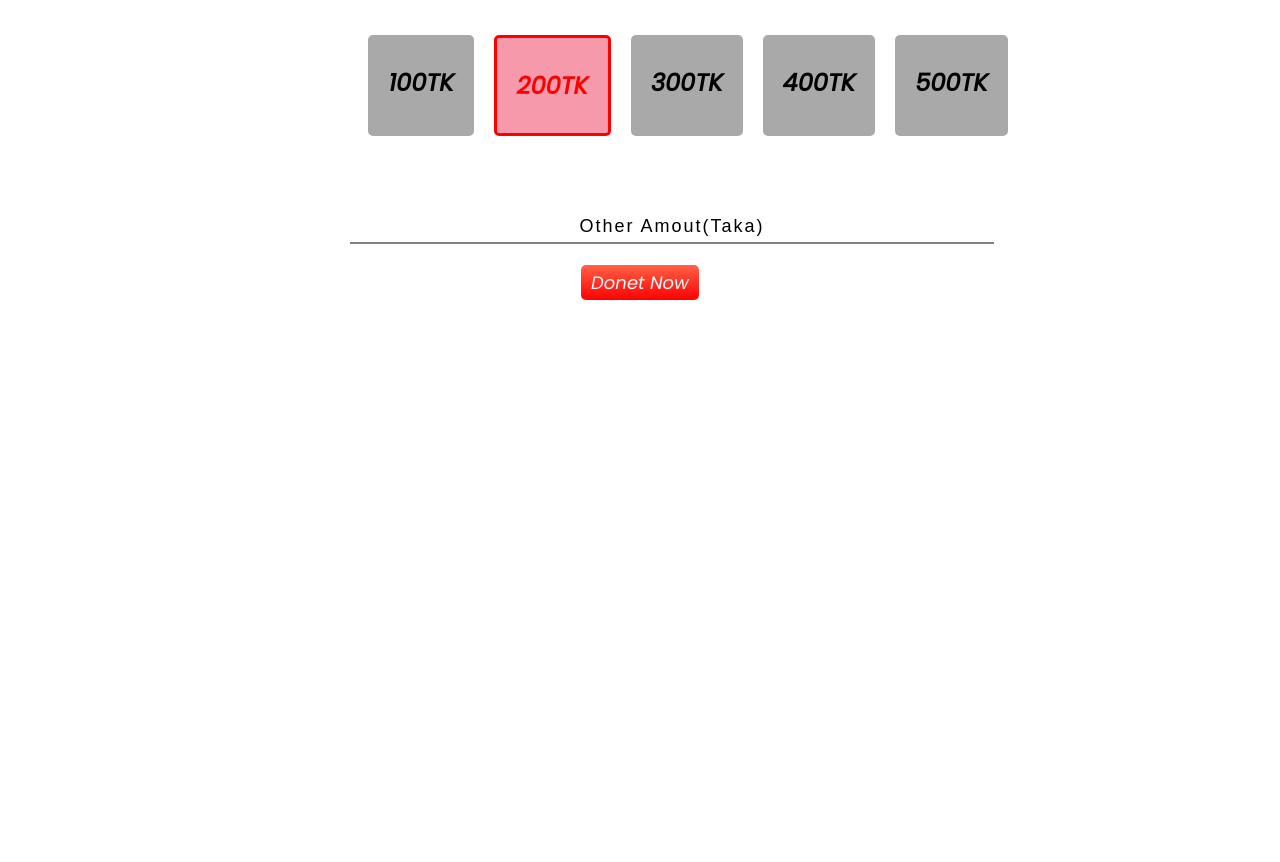
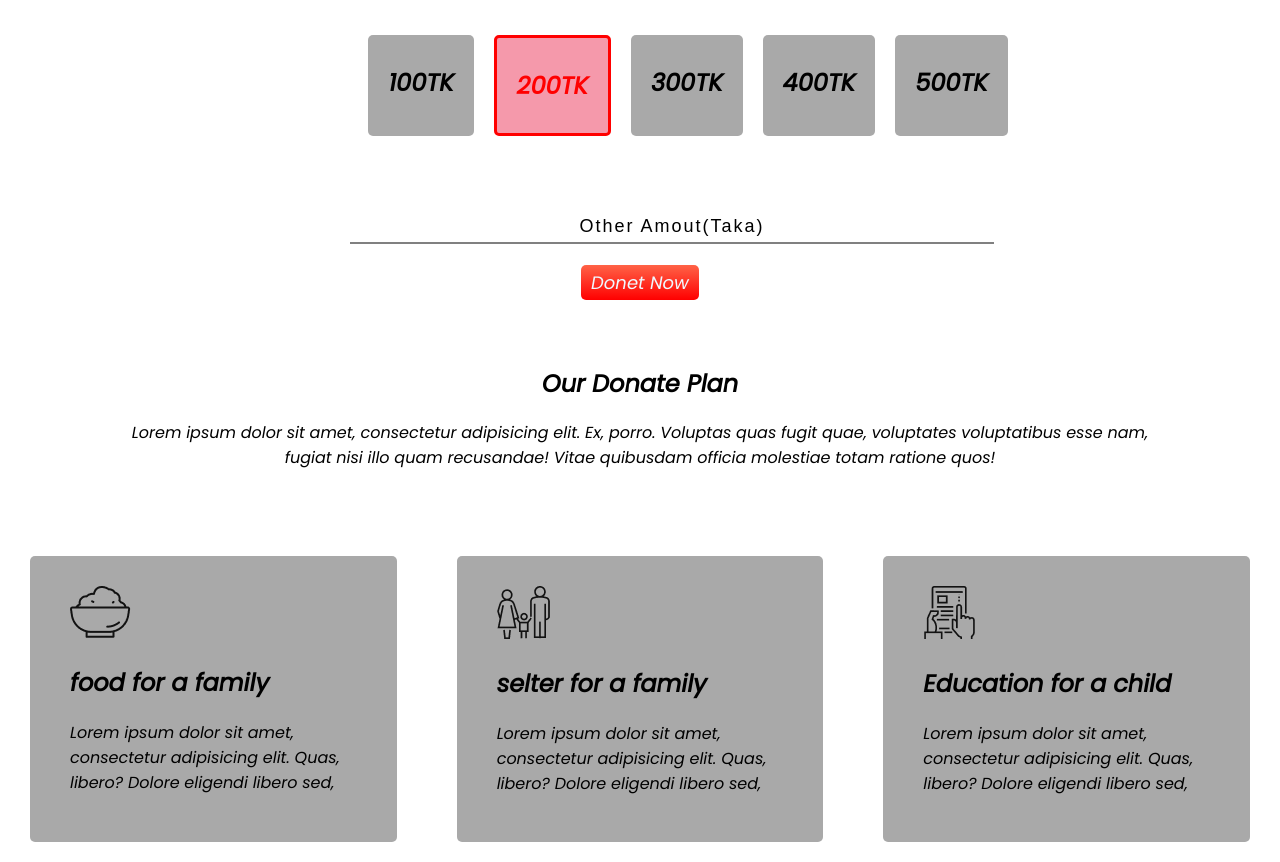
Before and after one commit to Muztaba2797/donate, a plain HTML site: page index.html in a window 1280 px wide. Shown: the part 716-1578 px from the top of the page. Before the commit the page ends 1016 px from the top, so only its background shows below. Drawn offline with Linux system fonts and the light colour scheme.

Commit message:
add plans

```diff
--- a/index.html
+++ b/index.html
@@ -41,6 +41,29 @@
         </div>
 
     </section>
+    <section>
+        <div class="donatetoday">
+            <h1>Our Donate Plan</h1>
+            <P>Lorem ipsum dolor sit amet, consectetur adipisicing elit. Ex, porro. Voluptas quas fugit quae, voluptates voluptatibus esse nam, fugiat nisi illo quam recusandae! Vitae quibusdam officia molestiae totam ratione quos!</P>
+        </div>
+        <div class="donatplans">
+            <div class="plans">
+                <img src="icons/food.png" alt="">
+                <h1>food for a family</h1>
+            <p>Lorem ipsum dolor sit amet, consectetur adipisicing elit. Quas, libero? Dolore eligendi libero sed, </p>
+            </div>
+            <div class="plans">
+                <img src="icons/shelter.png" alt="">
+                <h1>selter for a family</h1>
+                <p>Lorem ipsum dolor sit amet, consectetur adipisicing elit. Quas, libero? Dolore eligendi libero sed, </p>
+            </div>
+            <div class="plans">
+                <img src="icons/Frame-1.png" alt="">
+                <h1>Education for a child</h1>
+                <p>Lorem ipsum dolor sit amet, consectetur adipisicing elit. Quas, libero? Dolore eligendi libero sed, </p>
+            </div>
+        </div>
+    </section>
 
 
 </body>
--- a/style.css
+++ b/style.css
@@ -95,3 +95,15 @@ body {
   .form{
     text-align: center;
   }
+  .donatplans{
+    display: flex;
+
+  }
+.plans{
+    display:table-row;
+     background-color:darkgray;
+     margin: 20px 30px;
+     padding: 30px 40px;
+     border-radius: 5px;
+
+}
```
Also changed, not shown: icons/Frame-1.png (added), icons/blood.svg (added), icons/bus.svg (added), icons/clothes.svg (added), icons/food.png (added), icons/icon11.svg (added), icons/icon13.svg (added), icons/icon4.svg (added), icons/icon5.svg (added), icons/icon6.svg (added), icons/icon7.svg (added), icons/icon8.svg (added), icons/icon9.svg (added), icons/medicine.svg (added), 1 more files.
